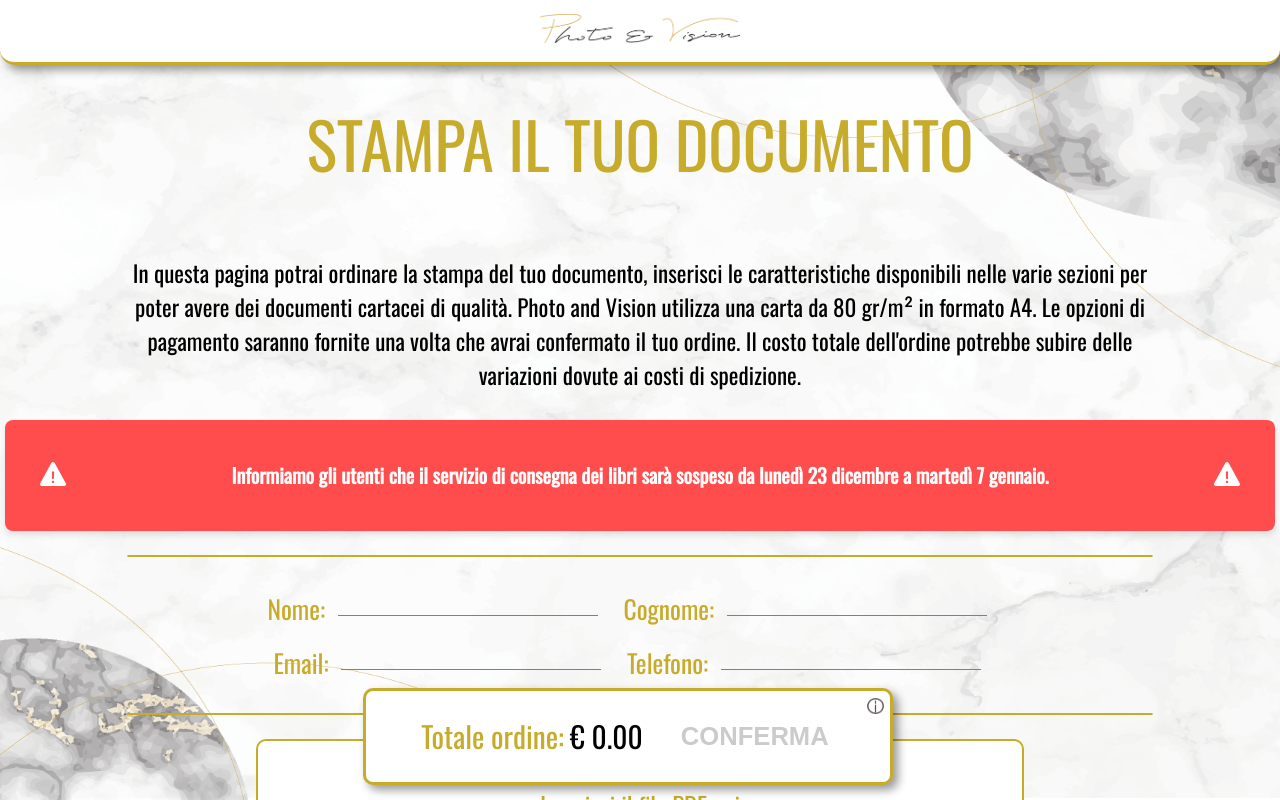
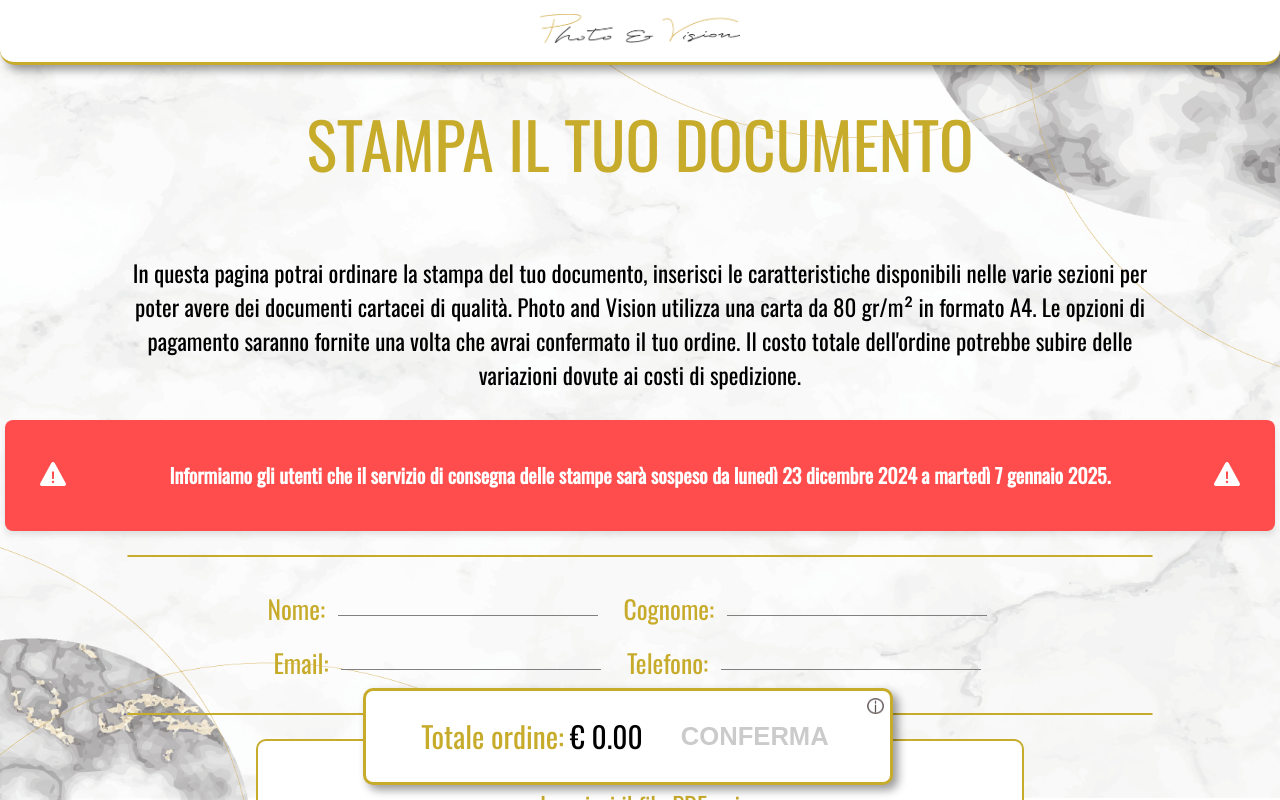
Before and after one commit to CarloVitto01/sito-web-pv, a React (Create React App) app: page / in a window 1280 px wide. Shown: the top 800 px of the page. Built offline with nearby package versions, Linux system fonts and the light colour scheme.

Commit message:
Aggiornamento dell messaggio di Notice

```diff
--- a/src/components/Notice.tsx
+++ b/src/components/Notice.tsx
@@ -9,7 +9,7 @@ const Notice =  () => {
         <IoIosWarning />
       </div>
       <div className={classes["notice__message"]}>
-      Informiamo gli utenti che il servizio di consegna dei libri sarà sospeso da lunedì 23 dicembre a martedì 7 gennaio.
+      Informiamo gli utenti che il servizio di consegna delle stampe sarà sospeso da lunedì 23 dicembre 2024 a martedì 7 gennaio 2025.
       </div>
       <div className={classes["notice__icon"]} aria-hidden="true">
         <IoIosWarning />
```
